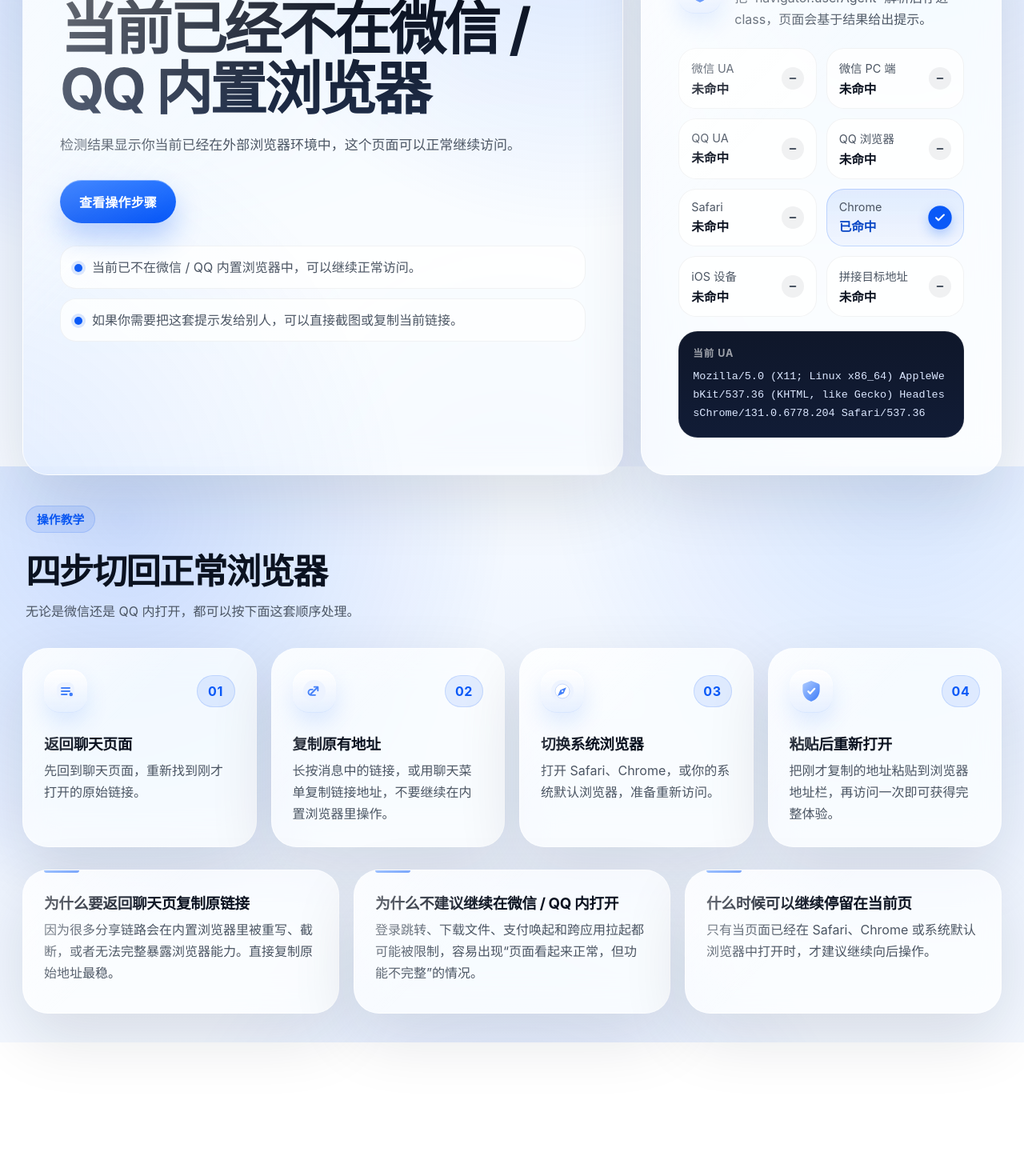
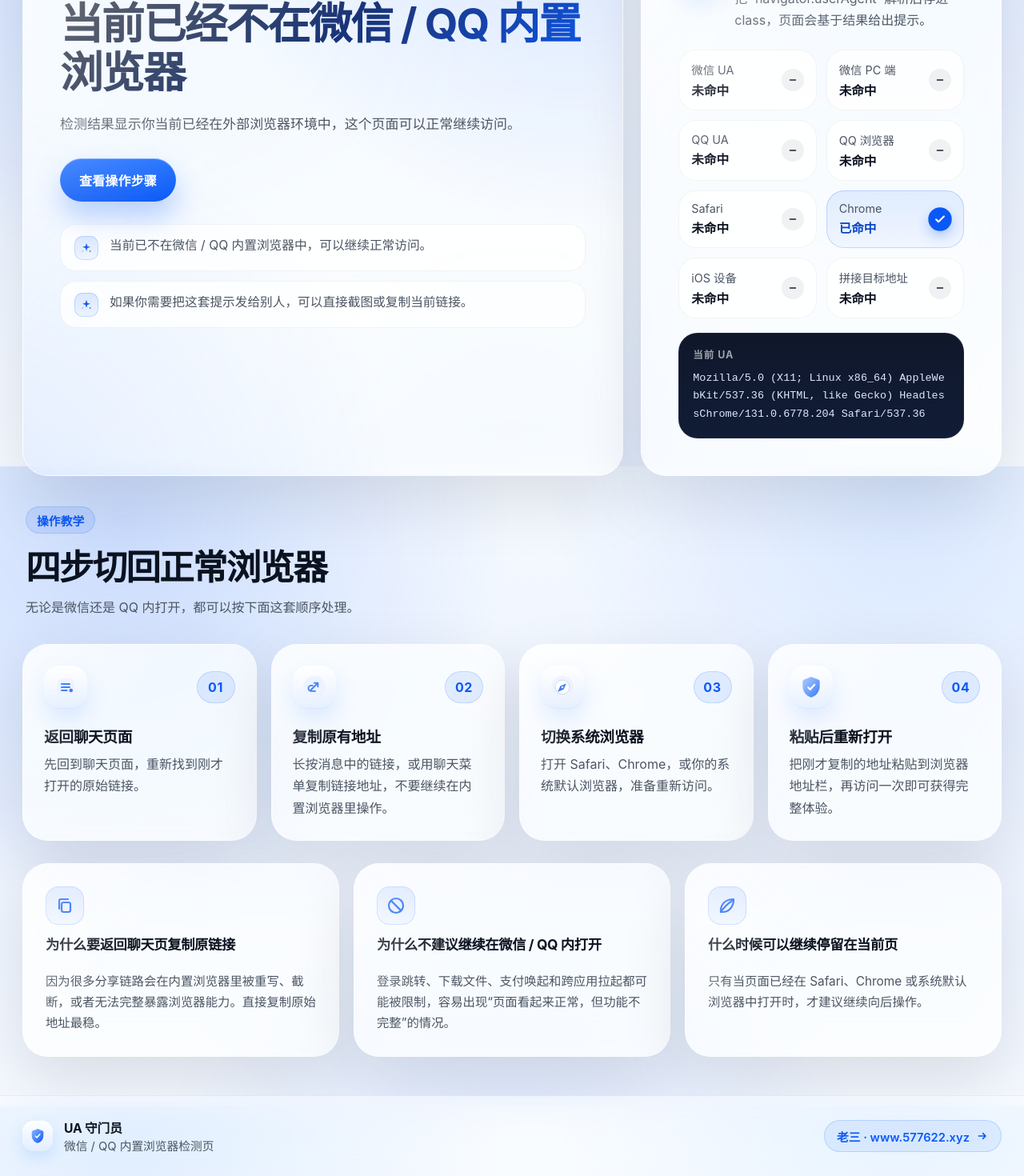
Before and after one commit to laosan577622/fuckfuck_the_wechat_browser, a React (Vite) app: page / in a window 1280 px wide. Shown: the part 217-1687 px from the top of the page at 80% size. Before the commit the page ends 1520 px from the top, so only its background shows below. Built offline with nearby package versions, Linux system fonts and the light colour scheme.

Commit message:
优化样式

```diff
--- a/src/main.jsx
+++ b/src/main.jsx
@@ -173,6 +173,66 @@
   }
 
   return <span className="environment-badge">{label}</span>;
+}
+
+
+function SparkGlyph() {
+  return (
+    <svg viewBox="0 0 24 24" aria-hidden="true">
+      <path
+        d="m12 3 1.9 5.6L19.5 10l-5.6 1.9L12 17.5l-1.9-5.6L4.5 10l5.6-1.4L12 3Z"
+        fill="currentColor"
+      />
+      <circle cx="19" cy="18" r="1.6" fill="currentColor" opacity="0.7" />
+      <circle cx="5" cy="18" r="1.2" fill="currentColor" opacity="0.5" />
+    </svg>
+  );
+}
+
+
+function ArrowGlyph() {
+  return (
+    <svg viewBox="0 0 24 24" aria-hidden="true">
+      <path
+        d="M5 12h13m0 0-5-5m5 5-5 5"
+        fill="none"
+        stroke="currentColor"
+        strokeLinecap="round"
+        strokeLinejoin="round"
+        strokeWidth="2.4"
+      />
+    </svg>
+  );
+}
+
+
+function CopyGlyph() {
+  return (
+    <svg viewBox="0 0 24 24" aria-hidden="true">
+      <rect x="8" y="8" width="11" height="12" rx="2.4" fill="none" stroke="currentColor" strokeWidth="2.2" />
+      <path d="M5 16V6a2 2 0 0 1 2-2h9" fill="none" stroke="currentColor" strokeLinecap="round" strokeWidth="2.2" />
+    </svg>
+  );
+}
+
+
+function BlockGlyph() {
+  return (
+    <svg viewBox="0 0 24 24" aria-hidden="true">
+      <circle cx="12" cy="12" r="9" fill="none" stroke="currentColor" strokeWidth="2.2" />
+      <path d="m6.4 6.4 11.2 11.2" fill="none" stroke="currentColor" strokeLinecap="round" strokeWidth="2.2" />
+    </svg>
+  );
+}
+
+
+function LeafGlyph() {
+  return (
+    <svg viewBox="0 0 24 24" aria-hidden="true">
+      <path d="M20 4C10 4 4 10 4 18v2h2c8 0 14-6 14-16Z" fill="none" stroke="currentColor" strokeLinejoin="round" strokeWidth="2.2" />
+      <path d="M4 20c4-6 8-10 14-14" fill="none" stroke="currentColor" strokeLinecap="round" strokeWidth="2.2" />
+    </svg>
+  );
 }
 
 
@@ -458,7 +518,9 @@
             <div className="tip-stack">
               {quickTips.map((tip) => (
                 <div className="tip-row" key={tip}>
-                  <span className="tip-bullet" />
+                  <span className="tip-icon" aria-hidden="true">
+                    <SparkGlyph />
+                  </span>
                   <p>{tip}</p>
                 </div>
               ))}
@@ -470,7 +532,7 @@
               <div className="status-icon">
                 <ShieldIcon />
               </div>
-              <div>
+              <div className="status-header-copy">
                 <h2>检测结果</h2>
                 <p>把 `navigator.userAgent` 解析后存进 class，页面会基于结果给出提示。</p>
               </div>
@@ -517,19 +579,51 @@
 
         <section className="reason-strip">
           <article className="reason-card">
+            <div className="reason-icon" aria-hidden="true">
+              <CopyGlyph />
+            </div>
             <h3>为什么要返回聊天页复制原链接</h3>
             <p>因为很多分享链路会在内置浏览器里被重写、截断，或者无法完整暴露浏览器能力。直接复制原始地址最稳。</p>
           </article>
           <article className="reason-card">
+            <div className="reason-icon" aria-hidden="true">
+              <BlockGlyph />
+            </div>
             <h3>为什么不建议继续在微信 / QQ 内打开</h3>
             <p>登录跳转、下载文件、支付唤起和跨应用拉起都可能被限制，容易出现“页面看起来正常，但功能不完整”的情况。</p>
           </article>
           <article className="reason-card">
+            <div className="reason-icon" aria-hidden="true">
+              <LeafGlyph />
+            </div>
             <h3>什么时候可以继续停留在当前页</h3>
             <p>只有当页面已经在 Safari、Chrome 或系统默认浏览器中打开时，才建议继续向后操作。</p>
           </article>
         </section>
       </main>
+
+      <footer className="page-footer">
+        <div className="footer-inner">
+          <div className="footer-brand">
+            <div className="footer-mark">
+              <ShieldIcon />
+            </div>
+            <div>
+              <strong>UA 守门员</strong>
+              <span>微信 / QQ 内置浏览器检测页</span>
+            </div>
+          </div>
+          <a
+            className="footer-link"
+            href="https://www.577622.xyz"
+            target="_blank"
+            rel="noreferrer"
+          >
+            老三 · www.577622.xyz
+            <ArrowGlyph />
+          </a>
+        </div>
+      </footer>
     </div>
   );
 }
--- a/src/styles.css
+++ b/src/styles.css
@@ -291,12 +291,13 @@
 
 .hero-panel h1 {
   margin: 22px 0 18px;
-  max-width: 14ch;
-  font-size: clamp(2.6rem, 5.6vw, 5rem);
-  line-height: 1.04;
-  letter-spacing: -0.045em;
+  max-width: 22ch;
+  font-size: clamp(1.9rem, 4.2vw, 3.6rem);
+  line-height: 1.14;
+  letter-spacing: -0.035em;
   font-weight: 700;
-  background: linear-gradient(180deg, #0b1220 0%, #1f2d48 100%);
+  word-break: break-word;
+  background: linear-gradient(135deg, #0b1220 0%, #1a3a8a 60%, var(--brand) 100%);
   -webkit-background-clip: text;
   background-clip: text;
   color: transparent;
@@ -376,7 +377,7 @@
 .tip-row {
   display: flex;
   align-items: flex-start;
-  gap: 12px;
+  gap: 14px;
   padding: 14px 18px;
   border-radius: 20px;
   background: rgba(255, 255, 255, 0.74);
@@ -386,30 +387,50 @@
 
 .tip-row:hover {
   transform: translateX(3px);
-  background: rgba(255, 255, 255, 0.92);
-  box-shadow: inset 0 0 0 1px rgba(10, 89, 247, 0.16), 0 10px 24px rgba(15, 23, 42, 0.06);
+  background: rgba(255, 255, 255, 0.94);
+  box-shadow: inset 0 0 0 1px rgba(10, 89, 247, 0.18), 0 12px 26px rgba(15, 23, 42, 0.08);
 }
 
 .tip-row p {
   margin: 0;
   color: var(--ink-soft);
-  line-height: 1.65;
+  line-height: 1.68;
+  font-size: 0.98rem;
 }
 
-.tip-bullet {
-  width: 10px;
-  height: 10px;
-  margin-top: 9px;
-  border-radius: 50%;
-  background: var(--brand);
-  box-shadow: 0 0 0 4px rgba(10, 89, 247, 0.14);
+.tip-icon {
+  display: grid;
+  place-items: center;
   flex: 0 0 auto;
+  width: 30px;
+  height: 30px;
+  margin-top: 1px;
+  border-radius: 10px;
+  background: linear-gradient(180deg, rgba(10, 89, 247, 0.14), rgba(10, 89, 247, 0.06));
+  color: var(--brand);
+  box-shadow: inset 0 0 0 1px rgba(10, 89, 247, 0.18);
+}
+
+.tip-icon svg {
+  width: 16px;
+  height: 16px;
 }
 
 .status-header {
   display: flex;
-  align-items: center;
+  align-items: flex-start;
   gap: 16px;
+}
+
+.status-header-copy {
+  display: flex;
+  flex-direction: column;
+  gap: 6px;
+  min-width: 0;
+}
+
+.status-header-copy h2 {
+  font-size: 1.45rem;
 }
 
 .status-header h2,
@@ -418,6 +439,7 @@
 .step-card h3 {
   margin: 0;
   letter-spacing: -0.02em;
+  line-height: 1.3;
 }
 
 .status-header p,
@@ -621,21 +643,41 @@
 .reason-card:nth-child(3) { animation-delay: 0.22s; }
 
 .reason-card {
-  min-height: 180px;
+  min-height: 200px;
   display: flex;
   flex-direction: column;
+  gap: 14px;
+  padding: 28px;
 }
 
-.reason-card::before {
-  content: "";
-  position: absolute;
-  top: 0;
-  left: 26px;
-  width: 44px;
-  height: 3px;
-  border-radius: 0 0 999px 999px;
-  background: linear-gradient(90deg, var(--brand-soft), var(--brand));
-  opacity: 0.8;
+.reason-card h3 {
+  font-size: 1.08rem;
+  font-weight: 700;
+}
+
+.reason-card p {
+  font-size: 0.96rem;
+}
+
+.reason-icon {
+  display: grid;
+  place-items: center;
+  width: 48px;
+  height: 48px;
+  border-radius: 16px;
+  background: linear-gradient(180deg, rgba(10, 89, 247, 0.14), rgba(10, 89, 247, 0.04));
+  color: var(--brand);
+  box-shadow: inset 0 0 0 1px rgba(10, 89, 247, 0.18);
+  transition: transform 0.4s var(--ease);
+}
+
+.reason-icon svg {
+  width: 24px;
+  height: 24px;
+}
+
+.reason-card:hover .reason-icon {
+  transform: rotate(-6deg) scale(1.05);
 }
 
 @keyframes float-up {
@@ -667,6 +709,84 @@
   }
 }
 
+.page-footer {
+  margin-top: 12px;
+  padding: 28px;
+  border-top: 1px solid rgba(15, 23, 42, 0.06);
+  background: rgba(255, 255, 255, 0.5);
+  backdrop-filter: blur(18px) saturate(160%);
+  -webkit-backdrop-filter: blur(18px) saturate(160%);
+}
+
+.footer-inner {
+  display: flex;
+  align-items: center;
+  justify-content: space-between;
+  gap: 16px;
+  flex-wrap: wrap;
+}
+
+.footer-brand {
+  display: flex;
+  align-items: center;
+  gap: 14px;
+  color: var(--ink-soft);
+  font-size: 0.92rem;
+}
+
+.footer-brand strong {
+  display: block;
+  color: var(--ink);
+  font-size: 0.98rem;
+  font-weight: 700;
+  letter-spacing: -0.01em;
+}
+
+.footer-mark {
+  display: grid;
+  place-items: center;
+  width: 38px;
+  height: 38px;
+  border-radius: 14px;
+  background: linear-gradient(180deg, rgba(255, 255, 255, 0.96), rgba(225, 236, 255, 0.88));
+  box-shadow: inset 0 1px 0 rgba(255, 255, 255, 0.95), 0 8px 18px rgba(10, 89, 247, 0.12);
+}
+
+.footer-mark svg {
+  width: 22px;
+  height: 22px;
+}
+
+.footer-link {
+  display: inline-flex;
+  align-items: center;
+  gap: 8px;
+  height: 40px;
+  padding: 0 16px;
+  border-radius: var(--radius-pill);
+  color: var(--brand);
+  font-weight: 600;
+  font-size: 0.92rem;
+  background: rgba(10, 89, 247, 0.08);
+  box-shadow: inset 0 0 0 1px rgba(10, 89, 247, 0.16);
+  transition: background 0.3s var(--ease), transform 0.3s var(--ease);
+}
+
+.footer-link svg {
+  width: 16px;
+  height: 16px;
+  transition: transform 0.3s var(--ease);
+}
+
+.footer-link:hover {
+  background: rgba(10, 89, 247, 0.14);
+  transform: translateY(-1px);
+}
+
+.footer-link:hover svg {
+  transform: translateX(3px);
+}
+
 @media (max-width: 1180px) {
   .hero-grid,
   .reason-strip {
@@ -684,7 +804,8 @@
 
 @media (max-width: 720px) {
   .topbar,
-  .page-main {
+  .page-main,
+  .page-footer {
     padding-left: 16px;
     padding-right: 16px;
   }
@@ -717,6 +838,11 @@
   .steps-grid {
     grid-template-columns: 1fr;
   }
+
+  .footer-inner {
+    flex-direction: column;
+    align-items: flex-start;
+  }
 }
 
 @media (prefers-reduced-motion: reduce) {
```
